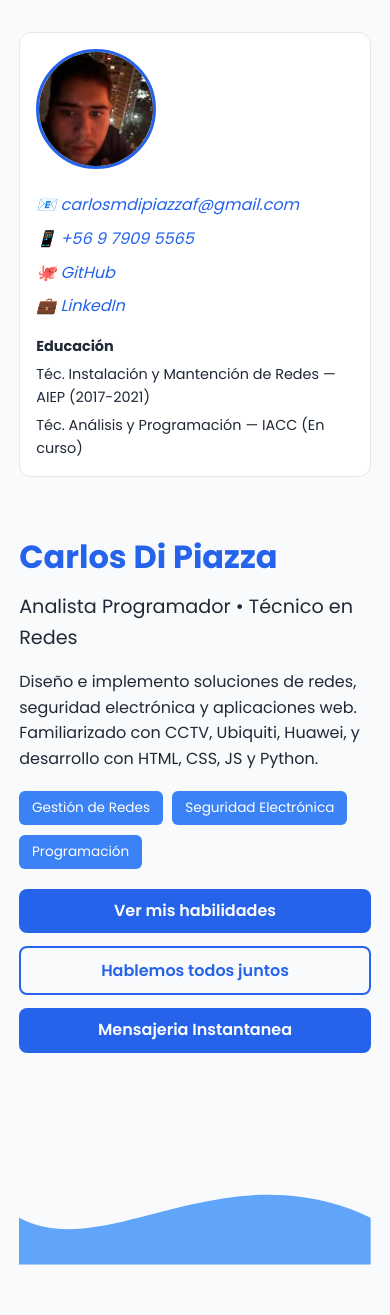
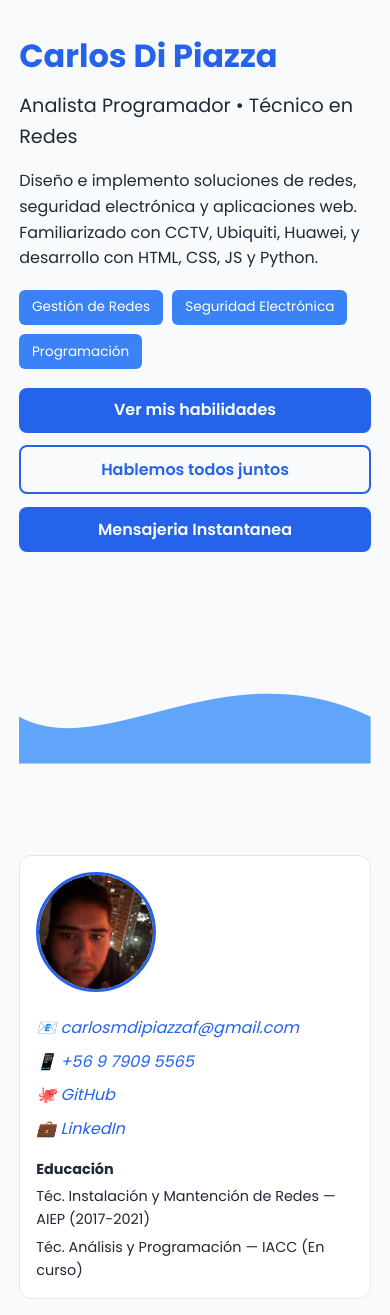
Before and after one commit to carlosdp521-hub/portafoliodecarlosdipiazza, a PHP site: page / in a window 390 px wide. Shown: the part 68-1383 px from the top of the page. Run offline with PHP 8.4, Linux system fonts and the light colour scheme.

Commit message:
Update style.css
Signed-off-by: carlosdp521-hub <carlosdp521@gmail.com>

```diff
--- a/css/style.css
+++ b/css/style.css
@@ -213,7 +213,7 @@ footer { text-align: center; padding: 1.5rem 0; font-size: 0.9rem; border-top: 1
    Responsive
 ===================== */
 @media(max-width: 768px){
-  .hero { flex-direction: column; }
+  .hero { flex-direction: column-reverse; }
   .side-card { order:-1; margin-bottom:1.5rem; }
 
   /* Navbar colapsable */
```
